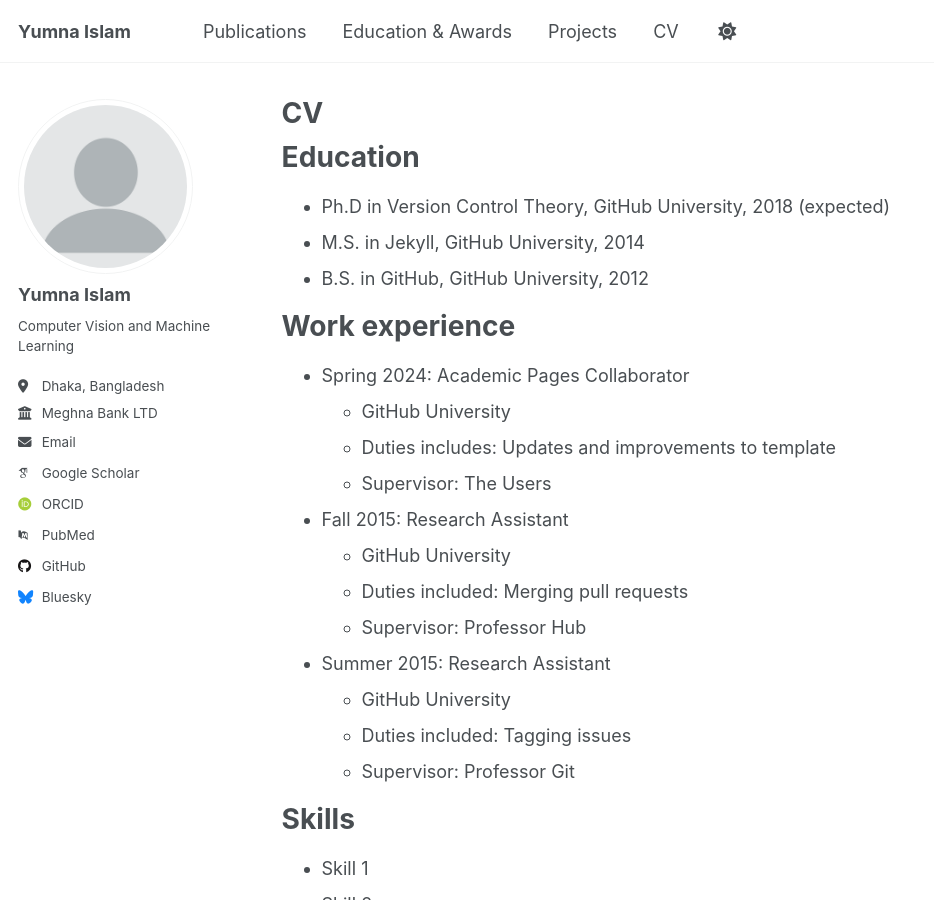
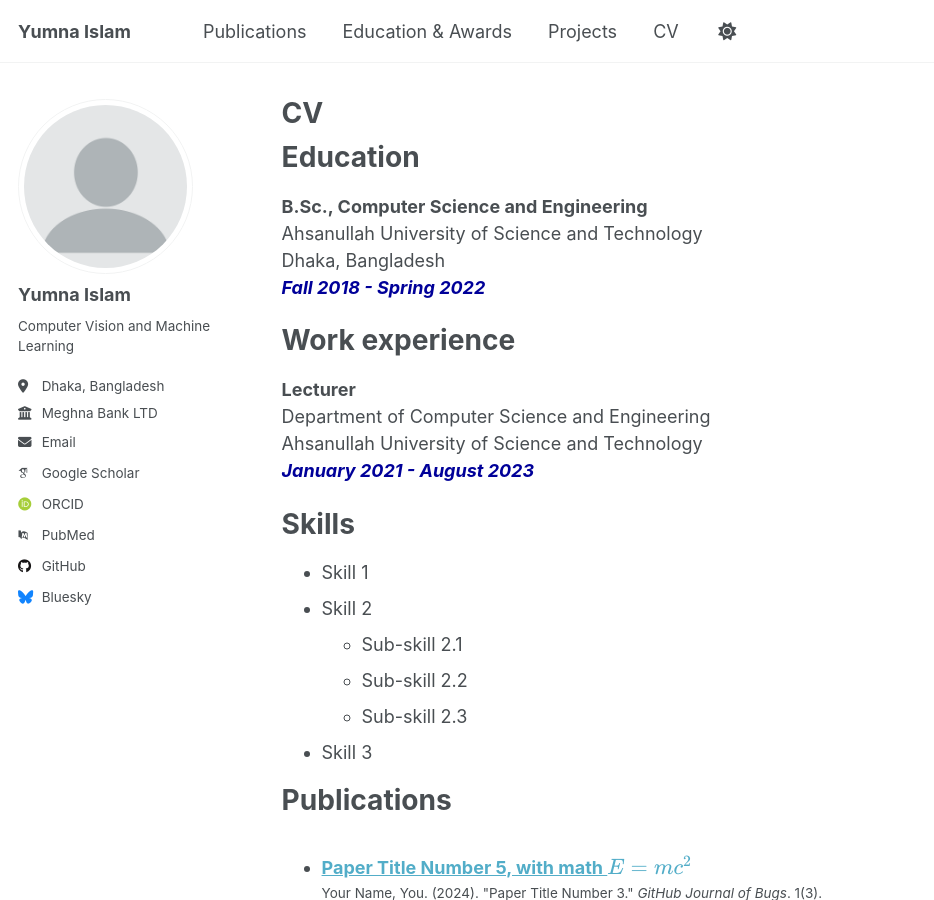
Before and after one commit to Yumna46/yumna.github.io, a Jekyll site: the page built from _pages/cv.md, in a window 1280 px wide and 900 px high. Shown: the whole window, without its empty margins (0-934 px from the left). Built offline with Jekyll 4.4.1, drawn with Linux system fonts in a browser that asks for light colours; some web fonts are replaced; a script that is not in the unit is left out.

Commit message:
Update cv.md

```diff
--- a/_pages/cv.md
+++ b/_pages/cv.md
@@ -11,26 +11,18 @@ redirect_from:
 
 Education
 ======
-* Ph.D in Version Control Theory, GitHub University, 2018 (expected)
-* M.S. in Jekyll, GitHub University, 2014
-* B.S. in GitHub, GitHub University, 2012
+<b>B.Sc., Computer Science and Engineering</b><br />
+Ahsanullah University of Science and Technology<br />
+Dhaka, Bangladesh<br />
+<i style='color:#000099;'>**Fall 2018 - Spring 2022**</i>
+
 
 Work experience
 ======
-* Spring 2024: Academic Pages Collaborator
-  * GitHub University
-  * Duties includes: Updates and improvements to template
-  * Supervisor: The Users
-
-* Fall 2015: Research Assistant
-  * GitHub University
-  * Duties included: Merging pull requests
-  * Supervisor: Professor Hub
-
-* Summer 2015: Research Assistant
-  * GitHub University
-  * Duties included: Tagging issues
-  * Supervisor: Professor Git
+<b>Lecturer</b><br />
+Department of Computer Science and Engineering <br/>
+Ahsanullah University of Science and Technology<br />
+<i style='color:#000099;'>**January 2021 - August 2023**</i><br/>
 
 Skills
 ======
```
